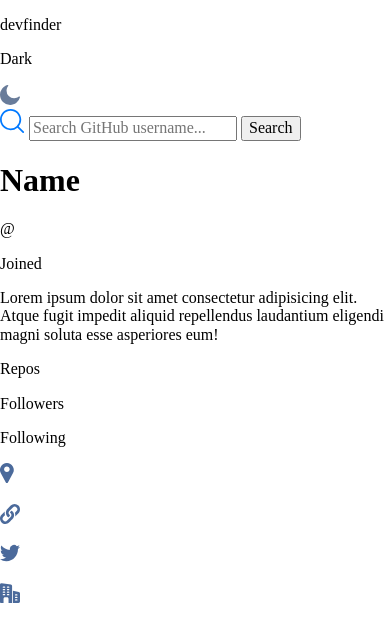
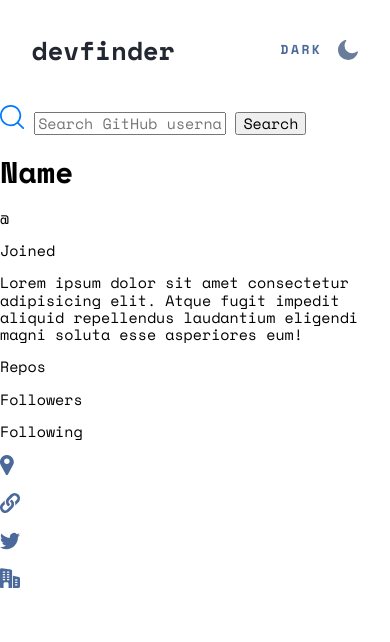
Before and after one commit to Jason-Donmoyer/Github-User-Search-App, a plain HTML site: page index.html in a window 390 px wide. Drawn offline with nearby package versions, Linux system fonts and the light colour scheme.

Commit message:
CSS: --header styles for light mode an mobile devices

```diff
--- a/css/styles.css
+++ b/css/styles.css
@@ -20,7 +20,7 @@
   /* FONTS */
 
   /* Font-family */
-  --main-fomt: 'Space Mono', monospace;
+  --main-font-family: 'Space Mono', monospace;
 
   /* Font-weights */
   --fw-reg: 400;
@@ -36,6 +36,7 @@
   --grey: #697C9A;
   --blue-grey: #4B6A9B;
   --dark-grey: #2B3442;
+  --logo-black: #222731;
   --light-grey: #F6F8FF;
   --light-grey-white: #FEFEFE;
 
@@ -45,5 +46,85 @@
   --dark-blue-grey: #1E2A47;
 
 
+}
 
+
+/**************************/
+/* STYLES */
+/**************************/
+
+
+/* Box Sizing */
+html {
+  font-size: 15px;
+  -webkit-box-sizing: border-box;
+  -moz-box-sizing: border-box;
+  box-sizing: border-box;
 }
+*,
+*:before,
+*:after {
+  -webkit-box-sizing: inherit;
+  -moz-box-sizing: inherit;
+  box-sizing: inherit;
+  }
+
+
+  /* Body */
+  body {
+    font-family: var(--main-font-family);
+  }
+
+
+  /*Header */
+  .header {
+    height: 2.533333rem;
+    width: 21.8rem;
+    margin: 2.066667rem auto 2.4rem auto;
+    display: flex;
+    justify-content: space-between;
+    align-items: center;
+  }
+
+
+  /* Logo */
+  .logo {
+    font-size: 1.733333rem;
+    font-weight: var(--fw-bold);
+    line-height: 2.567333rem;
+    color: var(--logo-black);
+    margin: 0;
+  }
+
+
+  /* Mode Toggle */
+  .mode-toggle {
+    width: 5.2rem;
+    height: 1.333333rem;
+    display: flex;
+  }
+
+  /* Toggle Hover State */
+  .mode-toggle:hover {
+    cursor: pointer;
+  }
+
+
+  /* Dark Header Copy */
+  .dark-header-copy {
+    font-size: 0.866667rem;
+    line-height: 1.283333rem;
+    letter-spacing: 0.166667rem;
+    font-weight: var(--fw-bold);
+    color: var(--blue-grey);
+    text-transform: uppercase;
+    margin: 0 1.066667rem 0 0;
+  }
+
+
+  /* Moon Icon */
+  .icon-moon {
+    height: 1.333333rem;
+    width: 1.333333rem;
+    color: var(--blue-grey);
+  }
--- a/index.html
+++ b/index.html
@@ -22,7 +22,7 @@
     </div>
   </header>
 
-  <div class="searchbar">
+  <div class="search-bar">
     <img class="icon-search" src="assets/icon-search.svg" alt="search icon">
     <input id="username-input" type="text" placeholder="Search GitHub username...">
     <button type="submit">Search</button>
```
